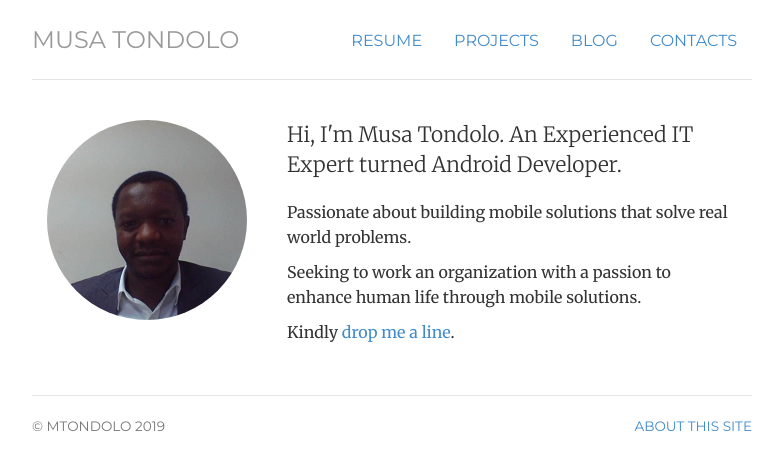
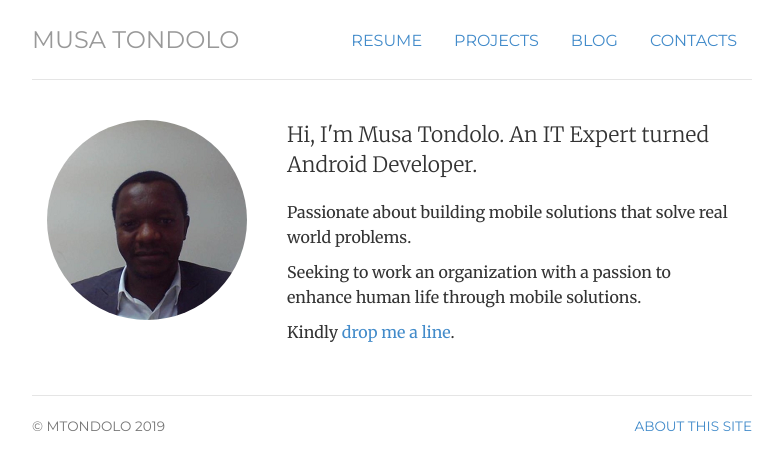
Before and after one commit to mtondolo/mtondolo.github.io, a Jekyll site: the page built from index.html, in a window 1280 px wide. Shown: the top 470 px of the page, without its empty margins (248-1030 px from the left). Built offline with Jekyll 4.4.1, drawn with Linux system fonts in a browser that asks for light colours.

Commit message:
Update index.html

```diff
--- a/index.html
+++ b/index.html
@@ -13,7 +13,7 @@
 	<img  class="img-circle avatar" alt="Musa Tondolo" src="img/mtondolo-200px.png">
 	</div>
 	<div itemscope itemtype="http://data-vocabulary.org/Person" class="col-sm-8">
-	<p class="lead">Hi, I'm <span itemprop="name">Musa Tondolo.</span> An Experienced IT Expert turned Android Developer.</p>
+	<p class="lead">Hi, I'm <span itemprop="name">Musa Tondolo.</span> An IT Expert turned Android Developer.</p>
 
 	<p></span>Passionate about <span itemprop="title">building mobile solutions</span> that solve real world problems.</p>
 
```
